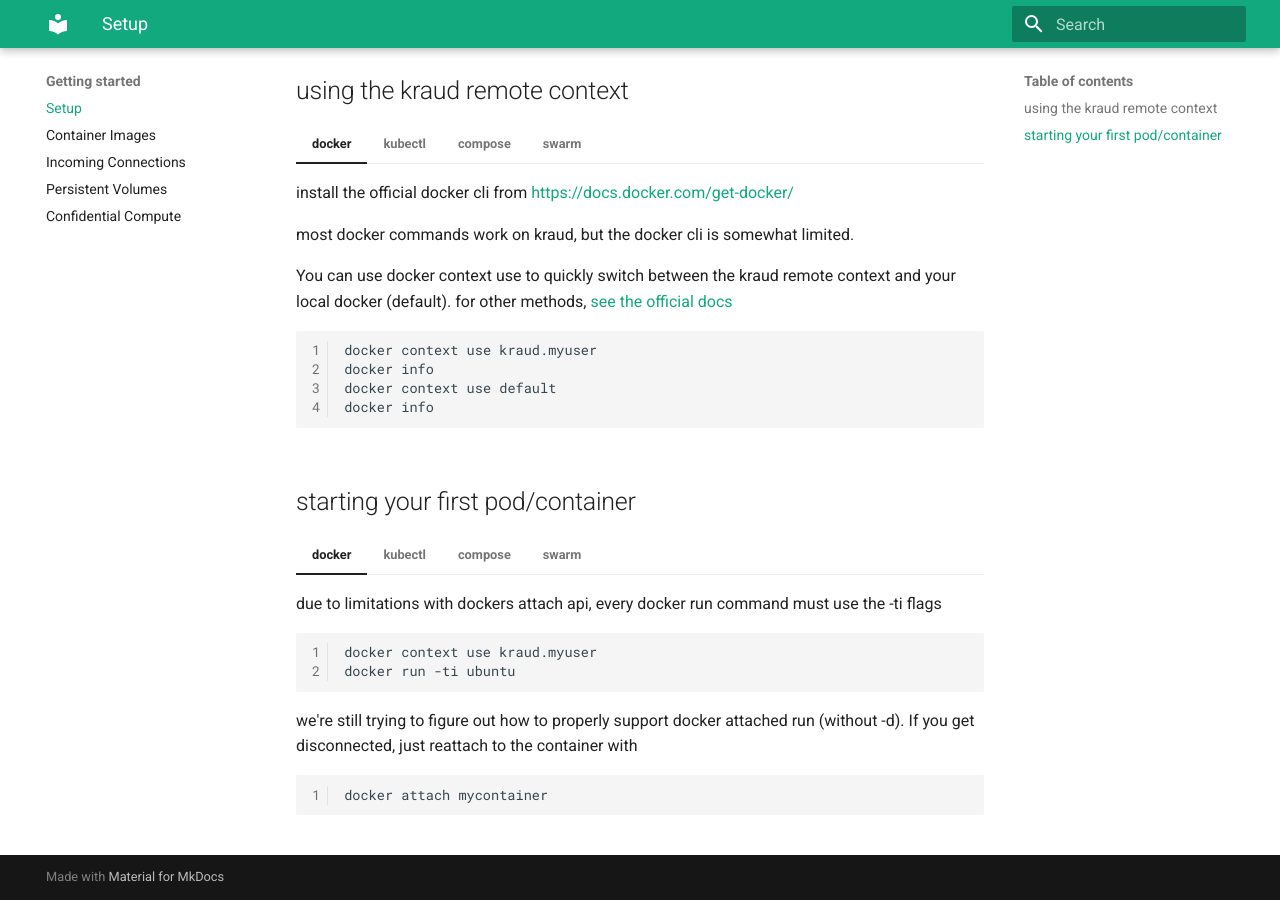
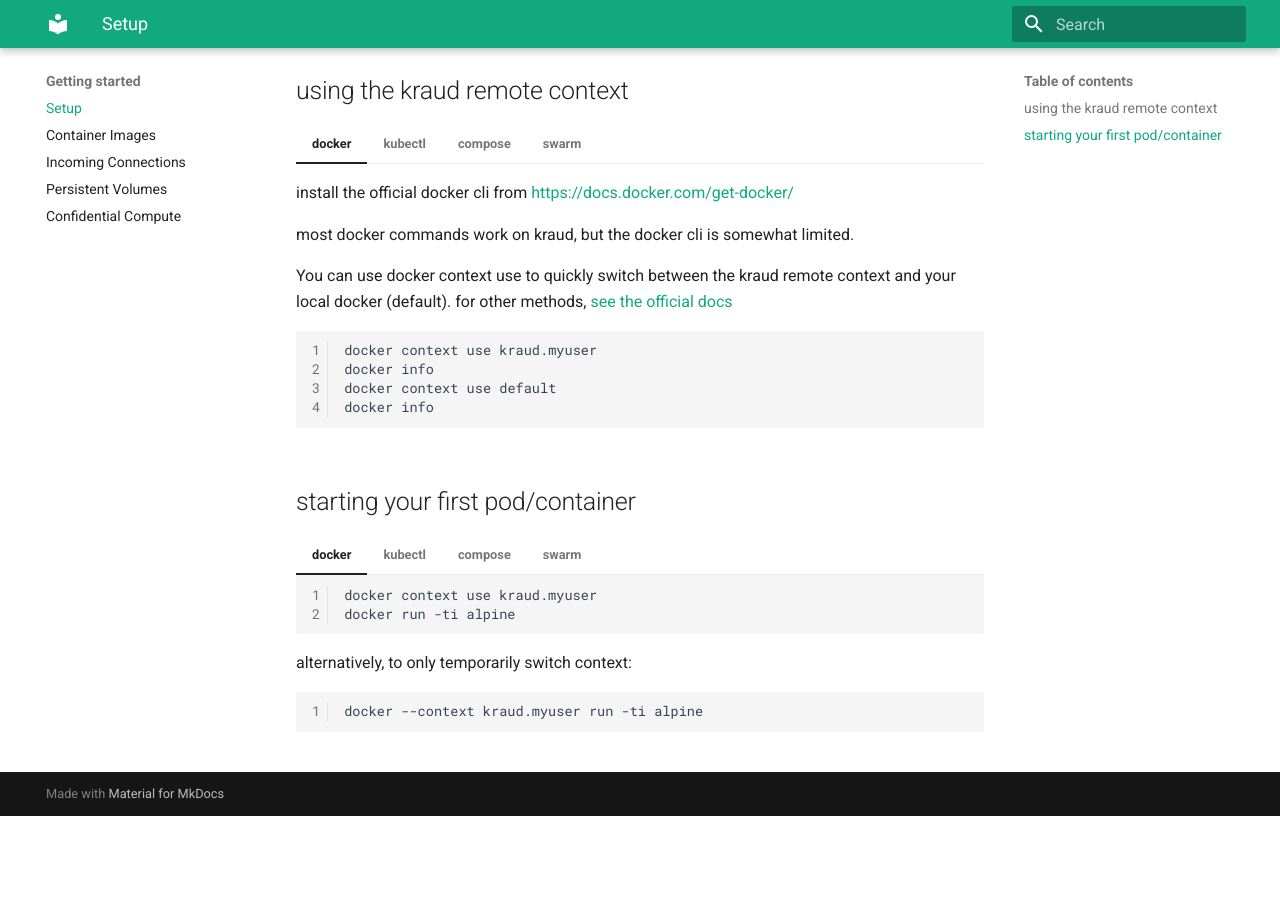
Before and after one commit to kraudcloud/wiki, an MkDocs documentation site: the page built from docs/quickstart/setup.md, in a window 1280 px wide and 900 px high, scrolled down 942 px. Built offline with MkDocs 1.6.1 and Material for MkDocs 9.7.7, drawn with Linux system fonts in a browser that asks for light colours; after the commit the page ends 1758 px from its top, so only the background shows below that.

Commit message:
remove no longer relevant bug hint

````diff
--- a/docs/quickstart/setup.md
+++ b/docs/quickstart/setup.md
@@ -79,18 +79,17 @@ Note that clicking the download link also invalidates any existing kraud credent
 
 === "docker"
 
-    due to limitations with dockers attach api, every docker run command must use the -ti flags
 
     ```
     docker context use kraud.myuser
-    docker run -ti ubuntu
+    docker run -ti alpine
     ```
 
-    we're still trying to figure out how to properly support docker attached run (without -d).
-    If you get disconnected, just reattach to the container with
+
+    alternatively, to only temporarily switch context:
 
     ```
-    docker attach mycontainer
+    docker --context kraud.myuser run -ti alpine
     ```
 
 
````
